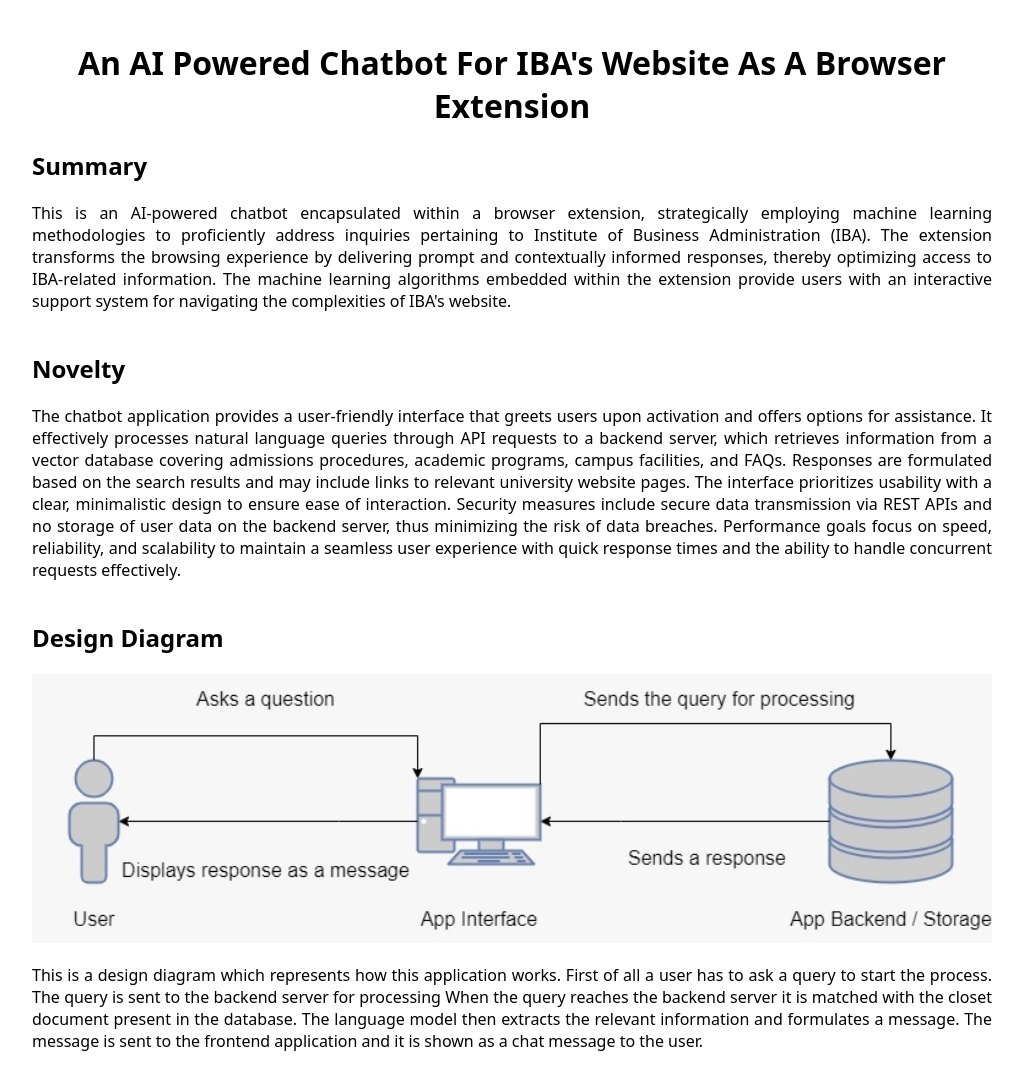
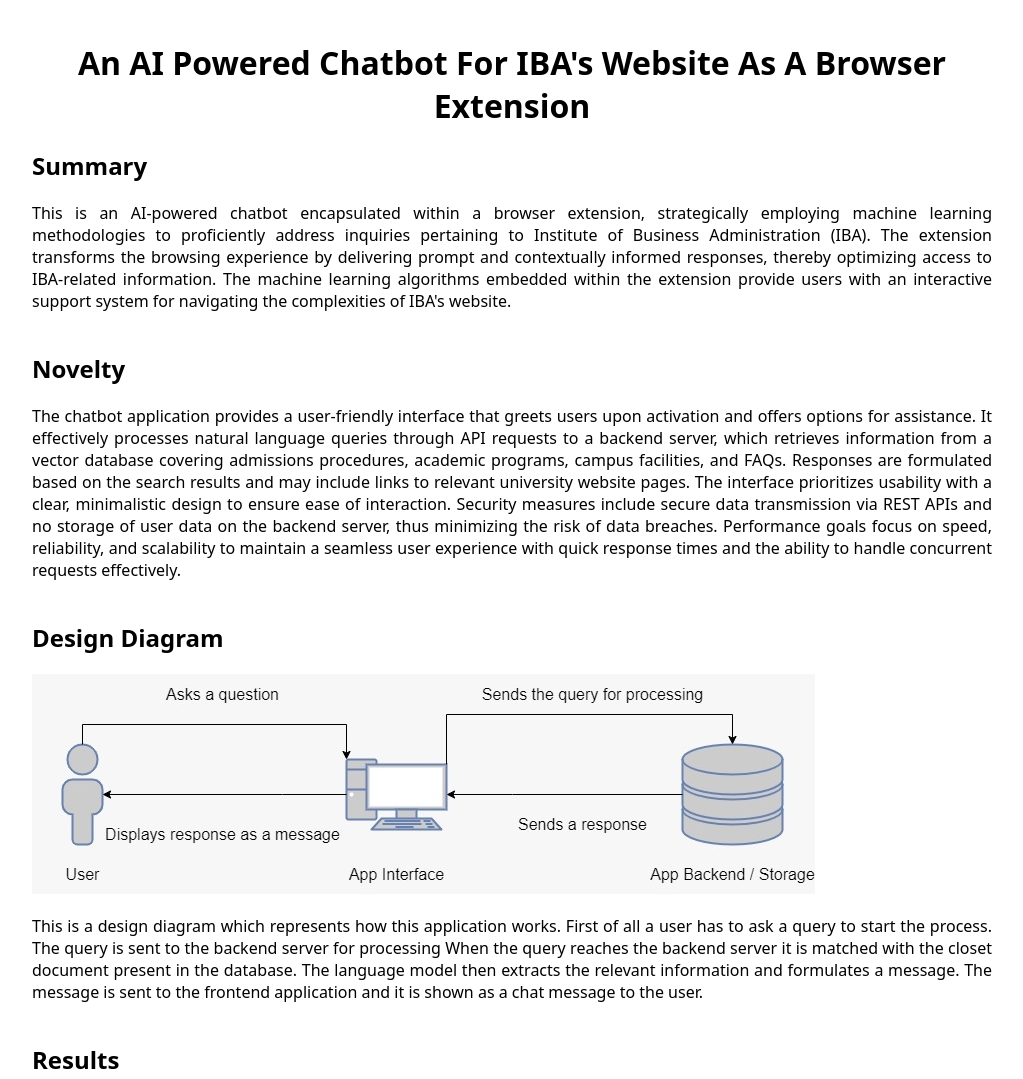
Before and after one commit to hasanrizvi/iba_chat_assistant, a plain HTML site: page index.html in a window 1280 px wide. Shown: the top 1079 px of the page, without its empty margins (128-1151 px from the left). Drawn offline with Linux system fonts and the light colour scheme.

Commit message:
Fixed Images Width

```diff
--- a/styles.css
+++ b/styles.css
@@ -11,7 +11,8 @@
 }
 
 img {
-    width: 100%;
+    width: -webkit-fill-available;
+    max-width: fit-content;
 }
 
 .container {
```
